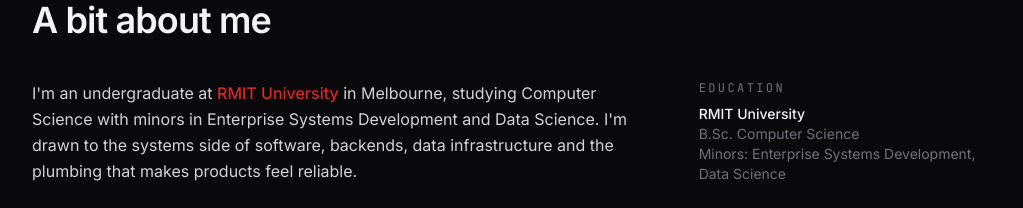
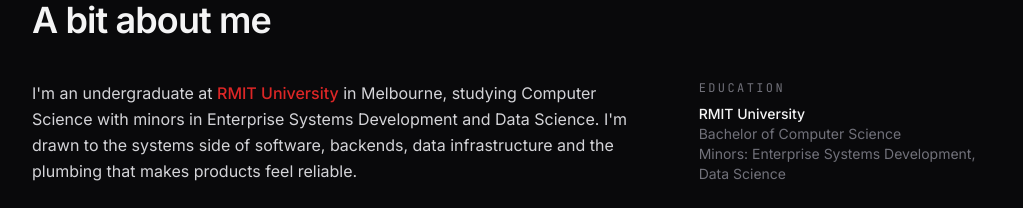
Before and after one commit to KayraBulbul/portfolio-website, a React (Vite) app: page / in a window 1280 px wide. Shown: the part 800-1008 px from the top of the page, without its empty margins (128-1151 px from the left). Built offline with nearby package versions, Linux system fonts and the light colour scheme.

Commit message:
updated education

```diff
--- a/src/sections/About.tsx
+++ b/src/sections/About.tsx
@@ -48,7 +48,9 @@ export default function About() {
               <p className="mt-2 text-sm">
                 <span className="font-medium">RMIT University</span>
                 <br />
-                <span className="text-zinc-500">B.Sc. Computer Science</span>
+                <span className="text-zinc-500">
+                  Bachelor of Computer Science
+                </span>
                 <br />
                 <span className="text-zinc-500">
                   Minors: Enterprise Systems Development, Data Science
```
